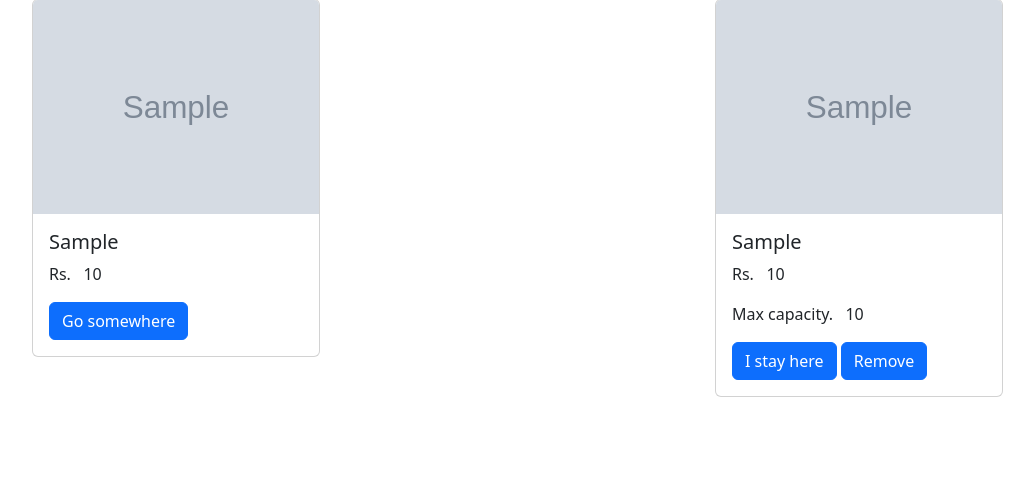
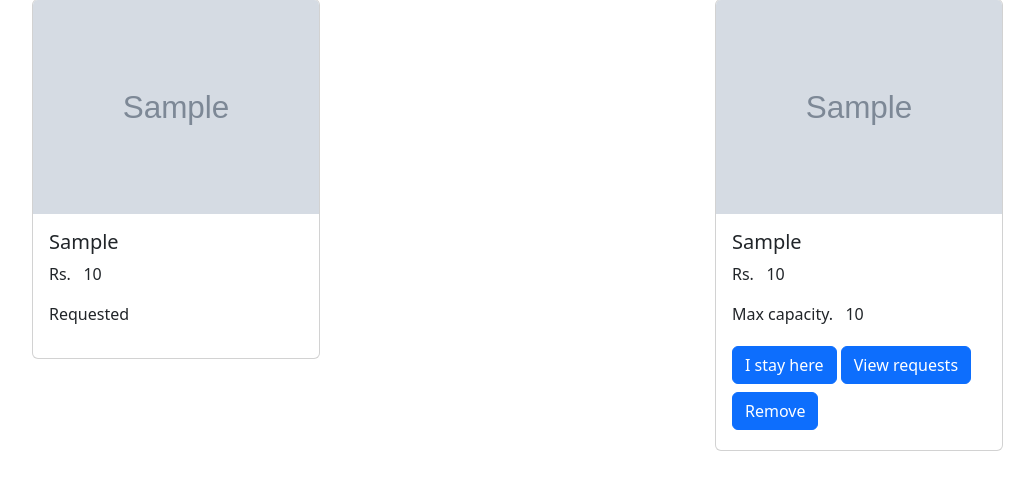
Before and after one commit to asaugat04/roomie, a Django app: page /rooms/ in a window 1280 px wide. Shown: the part 167-657 px from the top of the page, without its empty margins (62-1096 px from the left). Run offline with Django 5.2, Linux system fonts and the light colour scheme; a user stored in the database is signed in; tables that the repository leaves empty hold one stand-in row (values such as "Sample post"); grey boxes marked "Sample" are stand-in pictures; some libraries are stand-ins or nearby versions.

Commit message:
making request to live

```diff
--- a/project/app/models.py
+++ b/project/app/models.py
@@ -66,3 +66,16 @@ class Profile(models.Model):
         return self.user.first_name + " " + self.user.last_name
     def __str__(self):
         return self.user.username
+
+
+
+
+class RoomRequest(models.Model):
+    profile = models.ForeignKey(Profile, on_delete=models.CASCADE)
+    room = models.ForeignKey(Room, on_delete=models.CASCADE)
+    created_at = models.DateTimeField(auto_now_add=True)
+    updated_at = models.DateTimeField(auto_now=True)
+
+
+    def __str__(self):
+        return self.profile.user.username + ' - ' + self.room.location
--- a/project/app/templates/app/rooms.html
+++ b/project/app/templates/app/rooms.html
@@ -32,7 +32,11 @@
               <div class="card-body">
                 <h5 class="card-title">{{ room.location }}</h5>
                 <p class="card-text">Rs. &nbsp; {{ room.price }}</p>
-                <a href="#" class="btn btn-primary">Go somewhere</a>
+                {% if room in requested_rooms %}
+                  <p>Requested</p>
+                {% else %}
+                  <a href="{% url 'app:request_room' room.id %}" class="btn btn-primary">Request to live</a>
+                {% endif %}
               </div>
             </div>
           {% endfor %}
@@ -51,8 +55,9 @@
                     <h5 class="card-title">{{ room.location }}</h5>
                     <p class="card-text">Rs. &nbsp; {{ room.price }}</p>
                     <p class="card-text">Max capacity. &nbsp; {{ room.roommate_max_capacity }}</p>
-                    <a href="{% url 'app:live_in' room.id %}" class="btn btn-primary">I stay here</a>
-                    <a href="{% url 'app:delete_room' room.id %}" class="btn btn-primary">Remove</a>
+                    <a href="{% url 'app:live_in' room.id %}" class="btn btn-primary my-1">I stay here</a>
+                    <a href="{% url 'app:live_in' room.id %}" class="btn btn-primary my-1">View requests</a>
+                    <a href="{% url 'app:delete_room' room.id %}" class="btn btn-primary my-1">Remove</a>
                   </div>
                 </div>
               {% endfor %}
--- a/project/app/urls.py
+++ b/project/app/urls.py
@@ -17,7 +17,10 @@ urlpatterns = [
     path('room/offer/',views.offer_room, name="offer_room"),
     path('rooms/',views.rooms, name="rooms"),
     path('rooms/delete/<str:room_id>/',views.delete_room, name="delete_room"),
+
+
     path('rooms/livein/<str:room_id>/',views.live_in, name="live_in"),
+    path('rooms/request/<str:room_id>/',views.request_room, name="request_room"),
 
     path('rooms/search/',views.search, name="search"),
 
--- a/project/app/views.py
+++ b/project/app/views.py
@@ -3,7 +3,7 @@ from django.http import HttpResponse
 from django.contrib.auth.decorators import login_required
 from django.contrib.auth.models import User
 from django.contrib import messages
-from . models import Profile, Room
+from . models import Profile, Room, RoomRequest
 from django.contrib.auth import authenticate, login, logout
 import base64
 import uuid
@@ -154,12 +154,20 @@ def rooms(request):
     if request.session.get("location"):
         rooms = Room.objects.filter(location__icontains=request.session.get("location"))
         request.session["location"] = None
+
     else:
         rooms = Room.objects.all()
+
+    requests = RoomRequest.objects.filter(profile=request.user.profile)
+    requested_rooms = []
+    for r in requests:
+        if r.room in rooms:
+            requested_rooms.append(r.room)
 
     context = {
         "rooms": rooms,
         "rooms_listed_by_this_user":rooms.filter(listed_by=request.user),
+        "requested_rooms": requested_rooms
     }
     return render(request,"app/rooms.html", context)
 
@@ -274,3 +282,21 @@ def live_in(request, room_id):
             return redirect("app:rooms")
     else:
         return redirect("app:rooms")
+
+
+
+
+@login_required
+def request_room(request, room_id):
+    room = Room.objects.get(id=room_id)
+    user = request.user
+
+
+    RoomRequest.objects.create(
+        profile=user.profile,
+        room=room
+    )
+
+    messages.success(request, "Request sent successfully.")
+
+    return redirect("app:rooms")
```
Also changed, not shown: project/app/migrations/0008_roomrequest.py (added).
